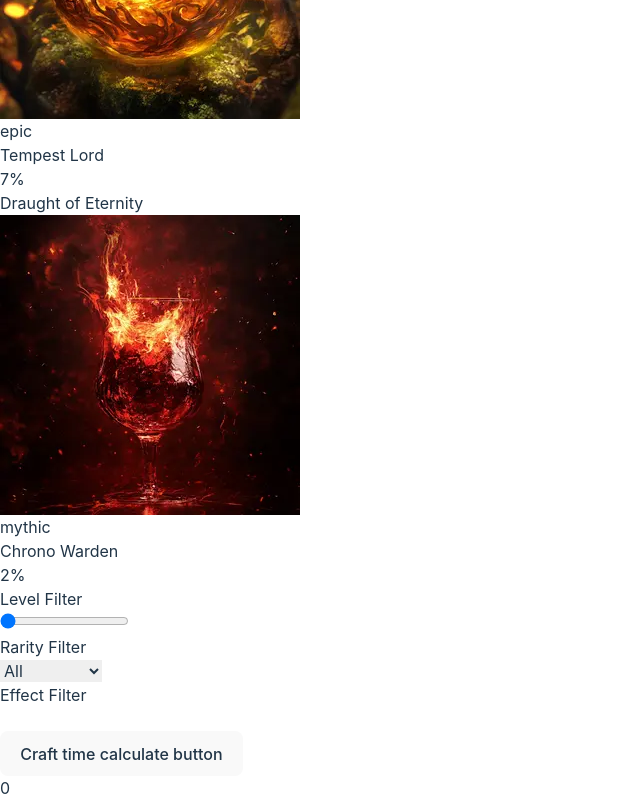
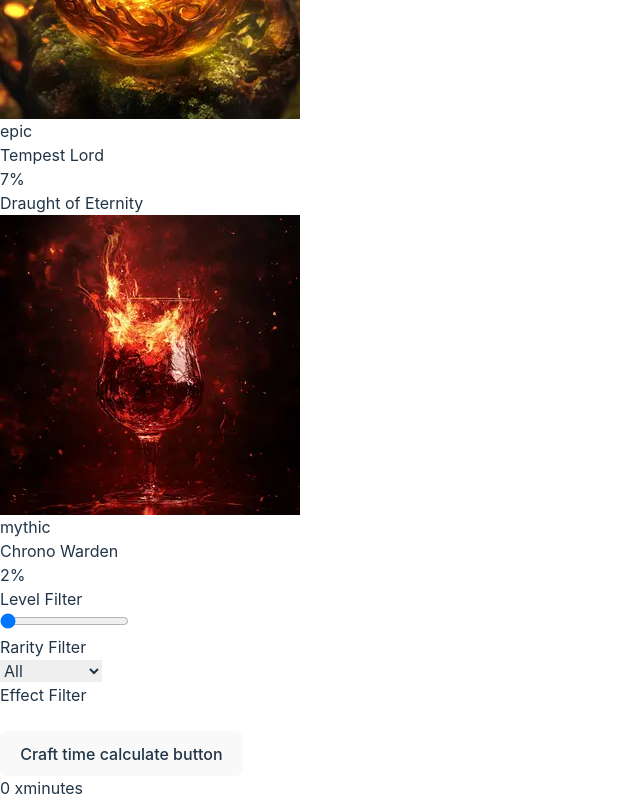
Before and after one commit to ArianFrutoss/arian-frutos-intcli2425, a React (Vite) app: page / in a window 1280 px wide. Shown: the part 3373-4173 px from the top of the page, without its empty margins (0-640 px from the left). Built offline with nearby package versions, Linux system fonts and the light colour scheme.

Commit message:
UPDATE - the filters position

```diff
--- a/src/App.tsx
+++ b/src/App.tsx
@@ -32,7 +32,7 @@ function App() {
     <>
       <div className="w-screen h-screen">
         <PotionList potionsArray={activePotions} />
-        <div className="flex justify-around h-[10%]">
+        <div className="flex justify-around h-[10%] absolute bottom-[5%] w-full">
           <LevelFilter sliderValue ={+sliderValue} setSliderCont={setSliderValue} />
           <RarityFilter setRarityValue={setRarityValue} />
           <EffectFilter setEffectValue={setEffectValue} />
--- a/src/components/CraftTimeButton.tsx
+++ b/src/components/CraftTimeButton.tsx
@@ -7,7 +7,7 @@ const CraftTimeButton: React.FC<Props> = ({ craftTimeValue, calculateCraftTime }
     return (
         <div className="flex justify-center place-items-center">
             <button onClick={calculateCraftTime}>Craft time calculate button</button>
-            <p className="pl-10">{craftTimeValue}</p>
+            <p className="pl-10">{`${craftTimeValue} xminutes`}</p>
         </div>
     )
 }
```
